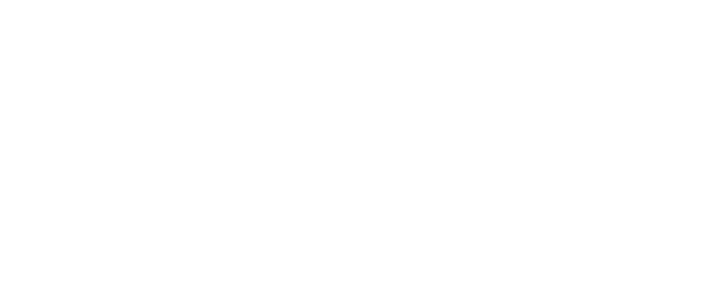
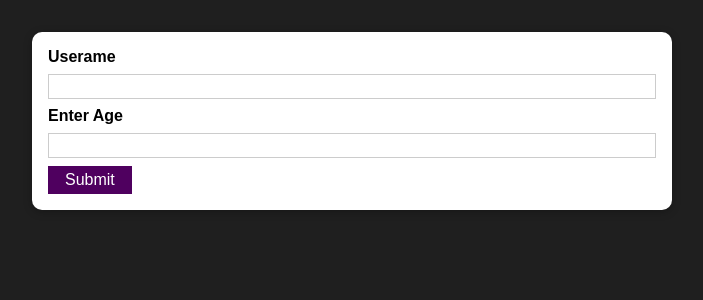
Before and after one commit to piyush-xo/React-Course, a React (Create React App) app in the folder practice-project/: page / in a window 1280 px wide. Shown: the top 300 px of the page, without its empty margins (288-991 px from the left). Built offline with nearby package versions, Linux system fonts and the light colour scheme.

Commit message:
Add User form

```diff
--- a/practice-project/src/App.js
+++ b/practice-project/src/App.js
@@ -1,10 +1,10 @@
 import logo from './logo.svg';
 import './App.css';
+import AddUser from './components/users/AddUser';
 
 function App() {
   return (
-    <div>
-    </div>
+    <AddUser></AddUser>
   );
 }
 
--- /dev/null
+++ b/practice-project/src/components/ui/Button.js
@@ -0,0 +1,16 @@
+import React from "react";
+import styles from "./Button.module.css";
+
+const Button = (props) => {
+  return (
+    <button
+      className={styles.button}
+      type={props.type || "button"}
+      onClick={props.onClick}
+    >
+      {props.children}
+    </button>
+  );
+};
+
+export default Button;
--- /dev/null
+++ b/practice-project/src/components/ui/Button.module.css
@@ -0,0 +1,18 @@
+.button {
+    font: inherit;
+    border: 1px solid #4f005f;
+    background: #4f005f;
+    color: white;
+    padding: 0.25rem 1rem;
+    cursor: pointer;
+  }
+
+  .button:hover,
+  .button:active {
+    background: #741188;
+    border-color: #741188;
+  }
+
+  .button:focus {
+    outline: none;
+  }
--- /dev/null
+++ b/practice-project/src/components/ui/Card.js
@@ -0,0 +1,10 @@
+import React from "react";
+import styles from './Card.module.css';
+
+const Card = (props) => {
+    return(
+        <div className={`${styles.card} ${props.className}`}>{props.children}</div>
+    )
+}
+
+export default Card;
--- /dev/null
+++ b/practice-project/src/components/ui/Card.module.css
@@ -0,0 +1,5 @@
+.card {
+  background: white;
+  box-shadow: 0 2px 8px rgba(0, 0, 0, 0.26);
+  border-radius: 10px;
+}
--- /dev/null
+++ b/practice-project/src/components/users/AddUser.js
@@ -0,0 +1,23 @@
+import React from "react";
+import Card from "../ui/Card";
+import Button from "../ui/Button"
+import styles from './AddUser.module.css'
+
+const AddUser = (props) => {
+  const addUserHandler = (event) => {
+    event.preventDefault();
+  };
+  return (
+    <Card className={styles.input}>
+      <form onSubmit={addUserHandler}>
+        <label htmlFor="username">Userame</label>
+        <input id="username" type="text"></input>
+        <label htmlFor="age">Enter Age</label>
+        <input id="age" type="number"></input>
+        <Button type="submit">Submit</Button>
+      </form>
+    </Card>
+  );
+};
+
+export default AddUser;
--- /dev/null
+++ b/practice-project/src/components/users/AddUser.module.css
@@ -0,0 +1,26 @@
+.input {
+    margin: 2rem auto;
+    padding: 1rem;
+    width: 90%;
+    max-width: 40rem;
+  }
+
+  .input label {
+    display: block;
+    font-weight: bold;
+    margin-bottom: 0.5rem;
+  }
+
+  .input input {
+    font: inherit;
+    display: block;
+    width: 100%;
+    border: 1px solid #ccc;
+    padding: 0.15rem;
+    margin-bottom: 0.5rem;
+  }
+
+  .input input:focus {
+    outline: none;
+    border-color: #4f005f;
+  }
--- a/practice-project/src/index.css
+++ b/practice-project/src/index.css
@@ -1,13 +1,12 @@
+* {
+  box-sizing: border-box;
+}
+
+html {
+  font-family: sans-serif;
+  background: #1f1f1f;
+}
+
 body {
   margin: 0;
-  font-family: -apple-system, BlinkMacSystemFont, 'Segoe UI', 'Roboto', 'Oxygen',
-    'Ubuntu', 'Cantarell', 'Fira Sans', 'Droid Sans', 'Helvetica Neue',
-    sans-serif;
-  -webkit-font-smoothing: antialiased;
-  -moz-osx-font-smoothing: grayscale;
 }
-
-code {
-  font-family: source-code-pro, Menlo, Monaco, Consolas, 'Courier New',
-    monospace;
-}
```
